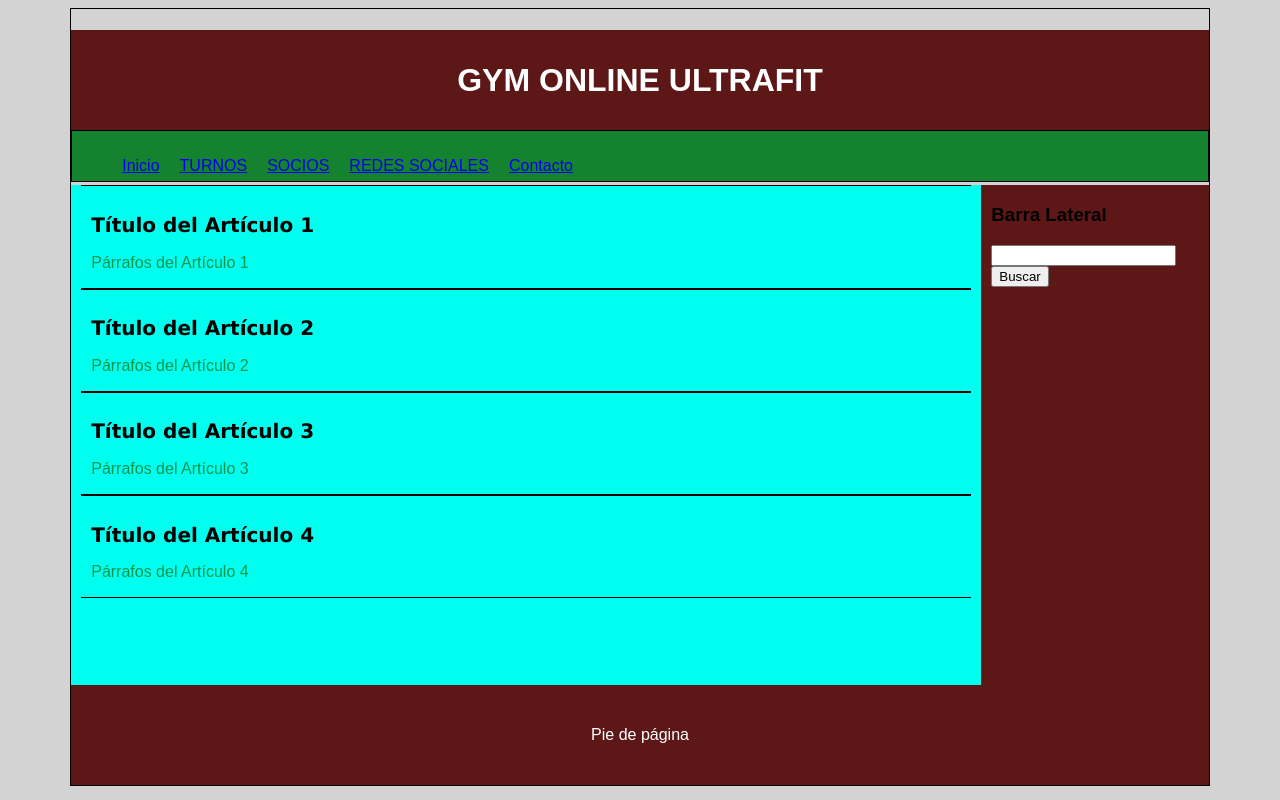
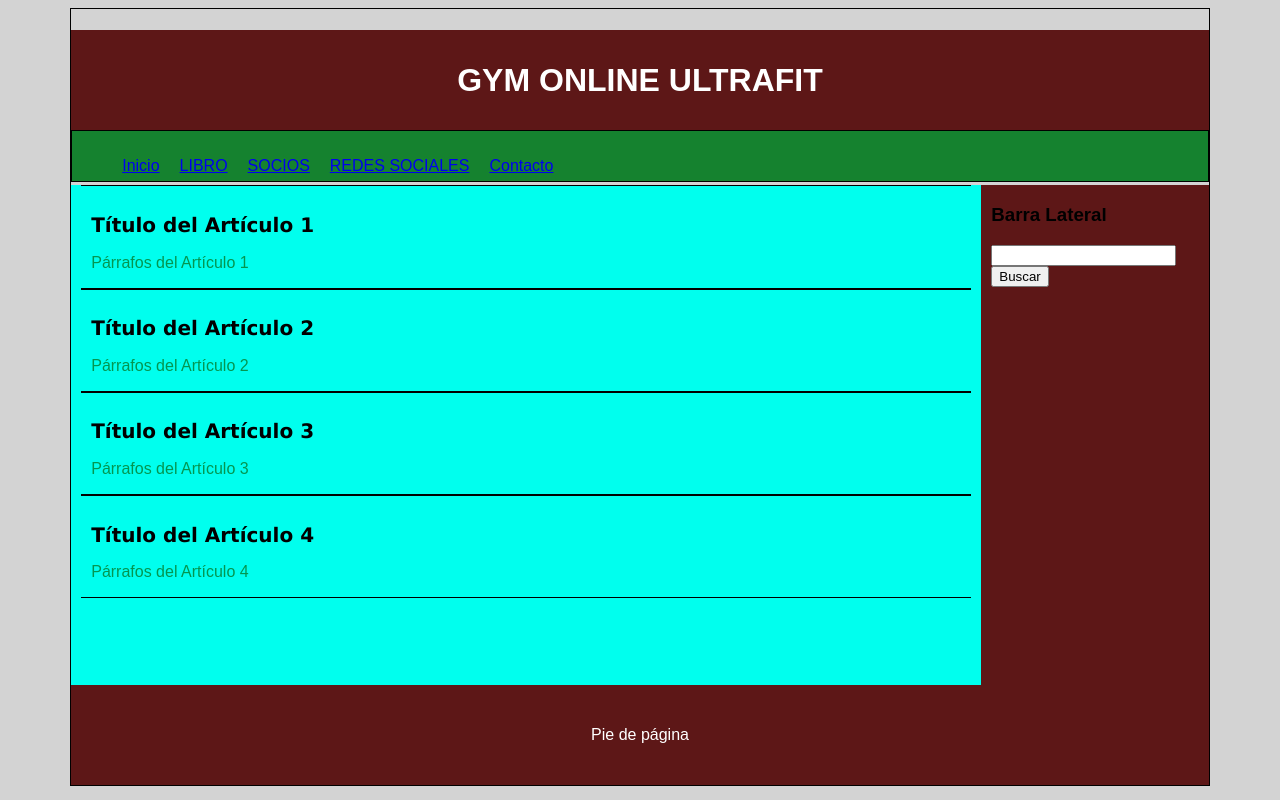
Before and after one commit to vrfigue/isdm, a plain HTML site: page index.html in a window 1280 px wide. Drawn offline with Linux system fonts and the light colour scheme.

Commit message:
Update index.html
Cambios onlilne

```diff
--- a/index.html
+++ b/index.html
@@ -13,7 +13,7 @@
         <nav>
             <ul>
                 <li><a href="#">Inicio</a></li>
-                <li><a href="#">TURNOS</a></li>
+                <li><a href="#">LIBRO</a></li>
                 <li><a href="#">SOCIOS</a></li>
                 <li><a href="#">REDES SOCIALES</a></li>
                 <li><a href="#">Contacto</a></li>
```
